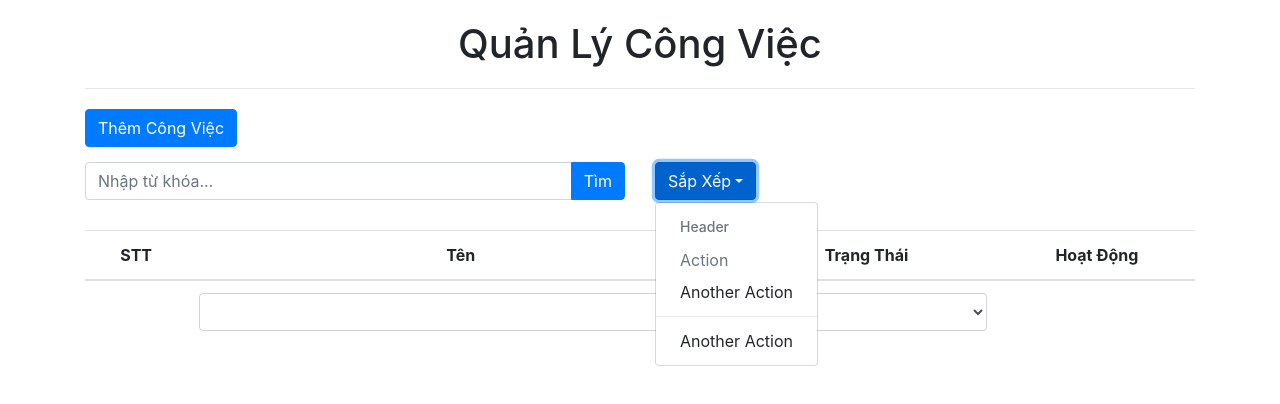
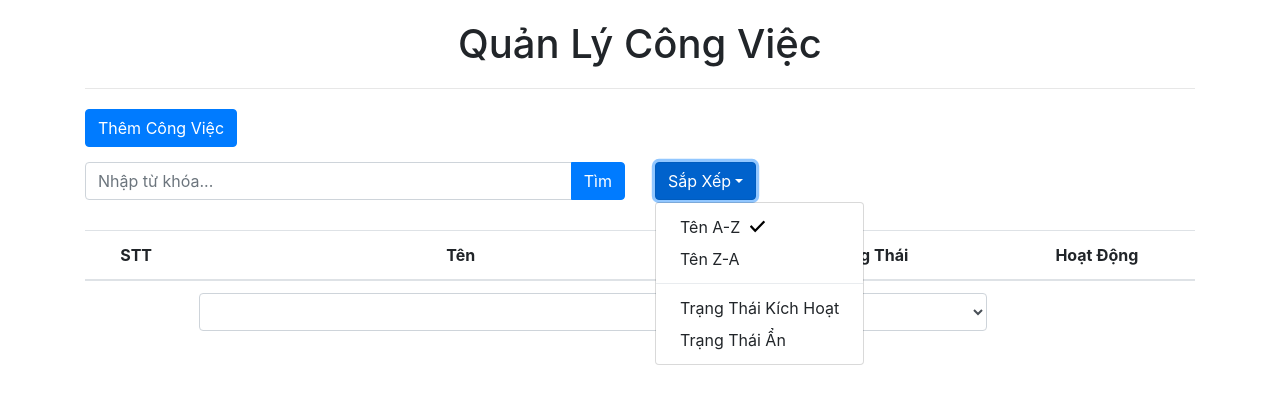
Before and after one commit to huynhdieutuong/todoList-React-Redux, a React (Create React App) app: page / in a window 1280 px wide. Both pictures are taken after a click on the button "Sắp Xếp". Shown: the top 404 px of the page. Built offline with nearby package versions, Linux system fonts and the light colour scheme.

Commit message:
Finish Sort

```diff
--- a/src/App.css
+++ b/src/App.css
@@ -36,3 +36,9 @@
 .TaskList .none-center{
   text-align: left;
 }
+
+.check-icon {
+  width: 15px;
+  margin-left: 10px;
+  margin-bottom: 5px;
+}
--- a/src/App.js
+++ b/src/App.js
@@ -21,7 +21,8 @@ class App extends Component {
         name: '',
         status: 0
       },
-      search: null
+      search: null,
+      sort: null
     }
     this.toggle = this.toggle.bind(this);
     this.closeForm = this.closeForm.bind(this);
@@ -32,6 +33,7 @@ class App extends Component {
     this.onEditTask = this.onEditTask.bind(this);
     this.onFilterTask = this.onFilterTask.bind(this);
     this.onSearchTask = this.onSearchTask.bind(this);
+    this.onSortTask = this.onSortTask.bind(this);
   }
 
   componentDidMount() {
@@ -161,8 +163,16 @@ class App extends Component {
     })
   }
 
+  onSortTask(value) {
+    this.setState(state => {
+      return {
+        sort: value
+      }
+    })
+  }
+
   render() {
-    let { isDisplayForm, tasks, taskEditing, filter, search } = this.state;
+    let { isDisplayForm, tasks, taskEditing, filter, search, sort } = this.state;
     if(filter) {
       tasks = tasks.filter(task => task.title.toLowerCase().indexOf(filter.name.toLowerCase()) !== -1);
       if (filter.status !== 0) {
@@ -174,6 +184,18 @@ class App extends Component {
       tasks = tasks.filter(task => task.title.toLowerCase().indexOf(search.toLowerCase()) !== -1);
     }
 
+    if(sort) {
+      tasks.sort((a, b) => {
+        const nameA = a.title.toLowerCase();
+        const nameB = b.title.toLowerCase();
+        switch(sort) {
+          case 'a-z': return nameA > nameB ? 1 : nameA < nameB ? -1 : 0;
+          case 'z-a': return nameA > nameB ? -1 : nameA < nameB ? 1 : 0;
+          case 'kh': return b.status - a.status;
+          default: return a.status - b.status;
+        }
+      });
+    }
 
     return (
       <div className="App">
@@ -200,6 +222,7 @@ class App extends Component {
                 <Col>
                   <Control
                     onSearchTask={this.onSearchTask}
+                    onSortTask={this.onSortTask}
                     />
                 </Col>
               </Row>
--- a/src/components/Control.js
+++ b/src/components/Control.js
@@ -5,9 +5,8 @@ import Search from './Search';
 import Sort from './Sort';
 
 class Control extends Component {
-
   render() {
-    const { onSearchTask } = this.props;
+    const { onSearchTask, onSortTask } = this.props;
     return (
       <div className="Control">
         <Row>
@@ -15,7 +14,7 @@ class Control extends Component {
             <Search onSearchTask={onSearchTask}/>
           </Col>
           <Col md="4">
-            <Sort />
+            <Sort onSortTask={onSortTask}/>
           </Col>
         </Row>
       </div>
--- a/src/components/Sort.js
+++ b/src/components/Sort.js
@@ -1,8 +1,29 @@
 import React, { Component } from 'react';
 import { UncontrolledButtonDropdown, DropdownMenu, DropdownItem, DropdownToggle } from 'reactstrap';
+import checkIcon from '../icons/checked.svg';
 
 class Sort extends Component {
+  constructor(props) {
+    super(props);
+    this.state = {
+      value: 'a-z'
+    }
+  }
+  onSort(value) {
+    this.setState({
+      value: value
+    });
+    this.props.onSortTask(value);
+  }
+
   render() {
+    const sortStyles = [
+      { name: 'Tên A-Z', value: 'a-z'},
+      { name: 'Tên Z-A', value: 'z-a'},
+      { name: 'divider'},
+      { name: 'Trạng Thái Kích Hoạt', value: 'kh'},
+      { name: 'Trạng Thái Ẩn', value: 'an'}
+    ]
     return (
       <div className="Sort">
         <UncontrolledButtonDropdown>
@@ -10,11 +31,17 @@ class Sort extends Component {
             Sắp Xếp
           </DropdownToggle>
           <DropdownMenu>
-            <DropdownItem header>Header</DropdownItem>
-            <DropdownItem disabled>Action</DropdownItem>
-            <DropdownItem>Another Action</DropdownItem>
-            <DropdownItem divider />
-            <DropdownItem>Another Action</DropdownItem>
+            { sortStyles.map((style, index) => {
+                if(style.name === 'divider') {
+                  return <DropdownItem key={index} divider />
+                } else {
+                  return <DropdownItem key={index} onClick={() => this.onSort(style.value)}>
+                            <span>{style.name}</span>
+                            { style.value === this.state.value ? <img src={checkIcon} className="check-icon" alt="check" /> : '' }
+                          </DropdownItem>
+                }
+              })
+            }
           </DropdownMenu>
         </UncontrolledButtonDropdown>
       </div>
```
Also changed, not shown: src/icons/checked.svg (added).
